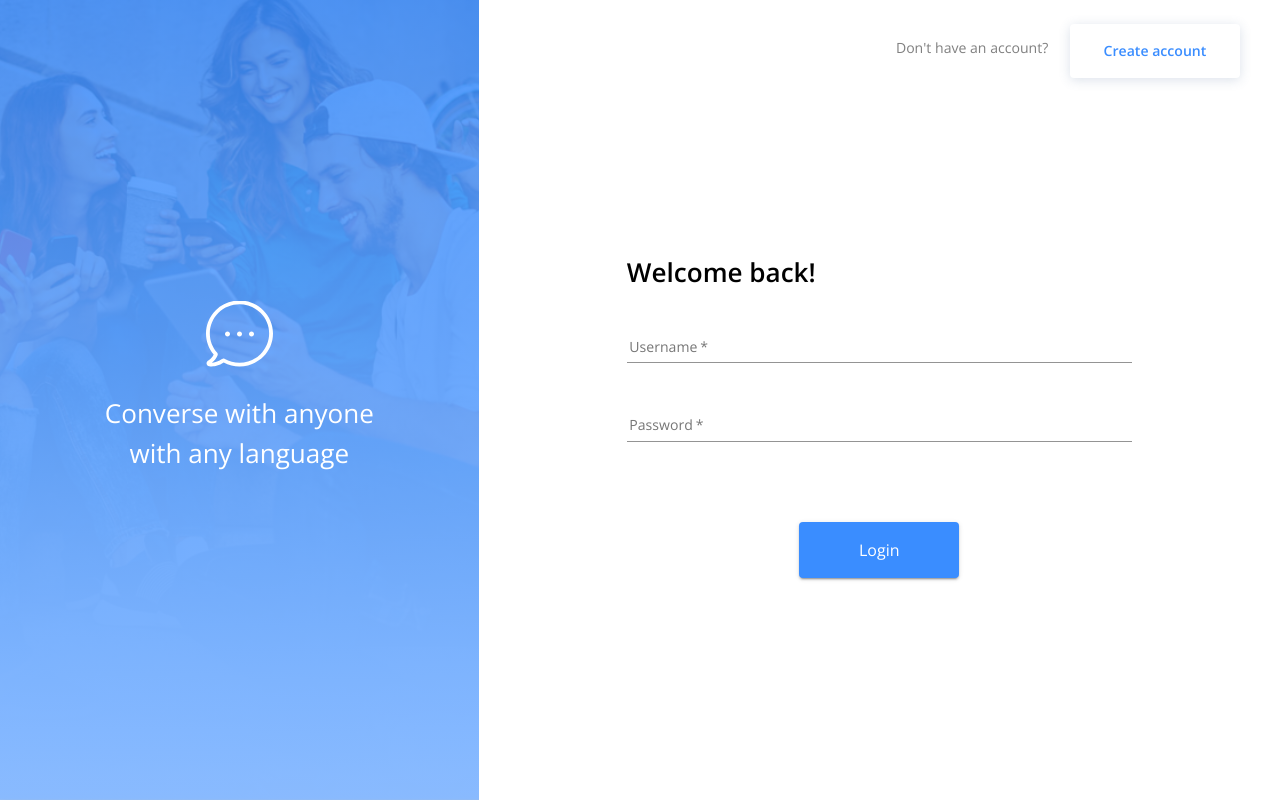
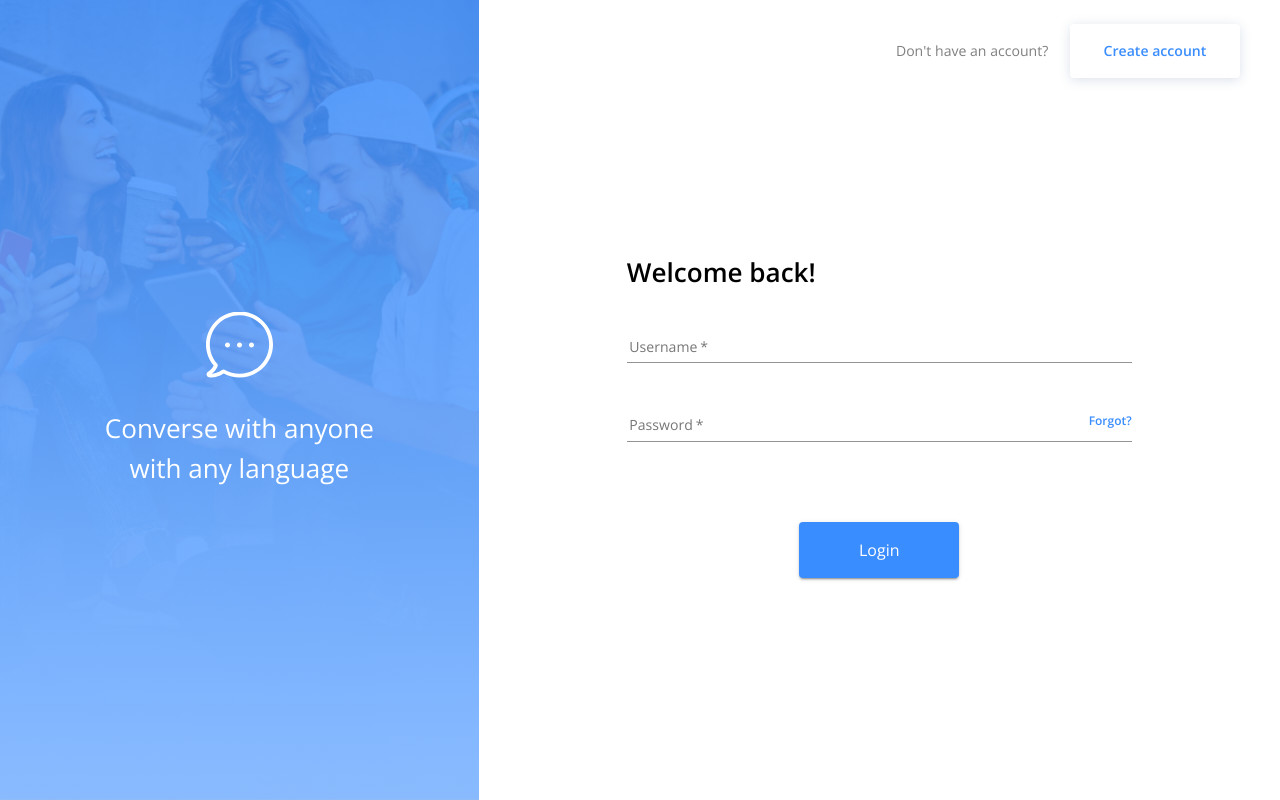
Before and after one commit to khzainulabidin/hatchways-project, a React (Create React App) app in the folder client/: page /login in a window 1280 px wide. Built offline with nearby package versions, Linux system fonts and the light colour scheme; no server answers.

Commit message:
Styling updated to makeStyles and forgot password option added #1

```diff
--- a/client/src/components/AccountPageBanner/AccountPageBanner.js
+++ b/client/src/components/AccountPageBanner/AccountPageBanner.js
@@ -1,24 +1,29 @@
-import styles from './AccountPageBanner.module.css';
+import {Box, Typography} from "@material-ui/core";
+import useAccountPageBannerStyles from "./AccountPageBanner.style";
 
 /*
 * Left sidebar of the Account (Login, Signup) pages
 * Takes icon and title as props
 * */
 
-const AccountPageBanner = ({icon, title}) => (
-    <div className={styles.accountPageBanner}>
-        <div className={styles.overlay}>
-            <img
-                className={styles.bannerIcon}
-                src={icon}
-                alt={'Banner icon'}
-            />
+const AccountPageBanner = ({icon, title}) => {
+    const classes = useAccountPageBannerStyles();
 
-            <p className={styles.bannerTitle}>
-                {title}
-            </p>
-        </div>
-    </div>
-)
+    return (
+        <Box classes={{ root: classes.accountPageBanner }}>
+            <Box classes={{ root: classes.overlay }}>
+                <img
+                    className={classes.bannerIcon}
+                    src={icon}
+                    alt={'Banner icon'}
+                />
+
+                <Typography classes={{ root: classes.bannerTitle }}>
+                    {title}
+                </Typography>
+            </Box>
+        </Box>
+    );
+}
 
 export default AccountPageBanner;
--- a/client/src/components/AccountPageBanner/AccountPageBanner.module.css
+++ /dev/null
@@ -1,39 +0,0 @@
-.accountPageBanner{
-    min-height: 100vh;
-    width: 100%;
-    background: url("../../assets/img/accountPageBanner-bg.png") center center no-repeat;
-    background-size: cover;
-}
-
-.overlay{
-    min-height: 100vh;
-    background: linear-gradient(to bottom, rgba(58, 141, 255, 0.85), rgba(134, 185, 255, 0.85));
-    display: flex;
-    flex-direction: column;
-    justify-content: center;
-    align-items: center;
-    padding: 0 18%;
-}
-
-.bannerIcon{
-    width: 67px;
-    height: 66px;
-    object-fit: cover;
-}
-
-.bannerTitle{
-    color: rgba(255, 255, 255, 1);
-    font-size: 1.63rem;
-    line-height: 40px;
-    text-align: center;
-}
-
-/*
-    Styling for devices with screen width less than 768px
-*/
-
-@media all and (max-width: 768px) {
-    .accountPageBanner{
-        display: none;
-    }
-}
--- /dev/null
+++ b/client/src/components/AccountPageBanner/AccountPageBanner.style.js
@@ -0,0 +1,41 @@
+import {makeStyles} from "@material-ui/core/styles";
+import banner_bg from "../../assets/img/accountPageBanner-bg.png";
+
+const useAccountPageBannerStyles = makeStyles(theme => ({
+    accountPageBanner: {
+        minHeight: '100vh',
+        width: '100%',
+        background: `url(${banner_bg}) center center no-repeat`,
+        backgroundSize: 'cover',
+
+        [theme.breakpoints.down('md')]: {
+            display: 'none',
+        },
+    },
+
+    overlay: {
+        minHeight: '100vh',
+        background: 'linear-gradient(to bottom, rgba(58, 141, 255, 0.85), rgba(134, 185, 255, 0.85))',
+        display: 'flex',
+        flexDirection: 'column',
+        justifyContent: 'center',
+        alignItems: 'center',
+        padding: '0 18%',
+    },
+
+    bannerIcon: {
+        width: '67px',
+        height: '66px',
+        objectFit: 'cover',
+    },
+
+    bannerTitle: {
+        color: 'rgba(255, 255, 255, 1)',
+        fontSize: '1.63rem',
+        lineHeight: '40px',
+        textAlign: 'center',
+        marginTop: '10%',
+    }
+}));
+
+export default useAccountPageBannerStyles;
--- a/client/src/pages/Account/Account.js
+++ b/client/src/pages/Account/Account.js
@@ -1,36 +1,42 @@
-import styles from './Account.module.css';
 import AccountPageBanner from "../../components/AccountPageBanner/AccountPageBanner";
 import chatBubble from "../../assets/svg/bubble.svg";
-import {Button} from "@material-ui/core";
+import {Box, Button, Typography} from "@material-ui/core";
+import useAccountStyles from "./Account.style";
 
 /*
 * Account pages template. Reusable for pages like login, signup
 * */
 
 const Account = ({alternateQuestion, alternateActionText, alternateAction, ...props}) => {
+    const classes = useAccountStyles();
+
     return (
-        <div className={styles.account}>
+        <Box classes={{ root: classes.account }}>
             <AccountPageBanner
                 icon={chatBubble}
                 title={'Converse with anyone with any language'}
             />
 
-            <div className={styles.container}>
-                <div className={styles.alternateOptionContainer}>
-                    <p className={styles.alternateOptionQuestion}>
+            <Box classes={{ root: classes.container }}>
+                <Box classes={{ root: classes.alternateOptionContainer }}>
+                    <Typography classes={{ root: classes.alternateOptionQuestion }}>
                         {alternateQuestion}
-                    </p>
+                    </Typography>
 
-                    <Button variant={'contained'} onClick={alternateAction}>
+                    <Button
+                        variant={'contained'}
+                        onClick={alternateAction}
+                        classes={{ root: classes.alternateOptionButton }}
+                    >
                         {alternateActionText}
                     </Button>
-                </div>
+                </Box>
 
-                <div className={styles.content}>
+                <Box classes={{ root: classes.content }}>
                     {props.children}
-                </div>
-            </div>
-        </div>
+                </Box>
+            </Box>
+        </Box>
     );
 }
 
--- a/client/src/pages/Account/Account.module.css
+++ /dev/null
@@ -1,114 +0,0 @@
-.account{
-    min-height: 100vh;
-    width: 100%;
-    display: grid;
-    grid-template-columns: 0.415fr 0.695fr;
-}
-
-.container{
-    padding: 3% 5%;
-}
-
-.alternateOptionContainer{
-    display: flex;
-    justify-content: flex-end;
-}
-
-.alternateOptionQuestion{
-    color: rgba(0, 0, 0, 0.5);
-    font-size: 0.88rem;
-    margin-right: 3%;
-}
-
-.alternateOptionContainer button{
-    background: rgba(255, 255, 255, 1);
-    box-shadow: 0 2px 12px rgba(74, 106, 149, 0.2);
-    color: rgba(58, 141, 255, 1);
-    font-size: 0.88rem;
-    width: 170px;
-    height: 54px;
-}
-
-.alternateOptionContainer button:hover{
-    background: rgba(255, 255, 255, 1);
-    box-shadow: 0 2px 20px rgba(74, 106, 149, 0.2);
-}
-
-.content{
-    height: 90%;
-    width: 100%;
-    display: flex;
-    flex-direction: column;
-    justify-content: center;
-    align-items: center;
-}
-
-.content h1{
-    font-size: 1.63rem;
-    margin: 0 0 5% 0;
-    text-align: left;
-}
-
-.content form{
-    width: 70%;
-    text-align: center;
-}
-
-.content form div{
-    margin-bottom: 2%;
-}
-
-.content form label{
-    margin: 0 0.5%;
-    font-size: 0.88rem;
-}
-
-.content form input{
-    font-size: 0.88rem;
-    padding: 2% 0.5% 1% 0.5%;
-}
-
-.content form button{
-    font-size: 1rem;
-    font-weight: 400;
-    margin-top: 10%;
-    width: 160px;
-    height: 56px;
-}
-
-/*
-    Styling for devices with screen width less than 768px
-*/
-
-@media all and (max-width: 768px) {
-    .account{
-        grid-template-columns: 1fr;
-    }
-
-    .container{
-        padding: 3%;
-    }
-
-    .alternateOptionQuestion{
-        font-size: 0.78rem;
-    }
-
-    .alternateOptionContainer button{
-        width: fit-content;
-        height: 40px;
-    }
-
-    .content form{
-        width: 90%;
-    }
-
-    .content form button{
-        width: 120px;
-        height: 40px;
-        font-size: 0.88rem;
-    }
-
-    .content h1{
-        font-size: 1.3rem;
-    }
-}
--- /dev/null
+++ b/client/src/pages/Account/Account.style.js
@@ -0,0 +1,115 @@
+import {makeStyles} from "@material-ui/core/styles";
+
+const useAccountStyles = makeStyles(theme => ({
+    account: {
+        minHeight: '100vh',
+        width: '100%',
+        display: 'grid',
+        gridTemplateColumns: '0.415fr 0.695fr',
+
+        [theme.breakpoints.down('md')]: {
+            gridTemplateColumns: '1fr',
+        },
+    },
+
+    container: {
+        padding: '3% 5%',
+
+        [theme.breakpoints.down('md')]: {
+            padding: '3%',
+        },
+    },
+
+    alternateOptionContainer: {
+        display: 'flex',
+        justifyContent: 'flex-end',
+        alignItems: 'center',
+    },
+
+    alternateOptionQuestion: {
+        color: 'rgba(0, 0, 0, 0.5)',
+        fontSize: '0.88rem',
+        marginRight: '3%',
+
+        [theme.breakpoints.down('md')]: {
+            fontSize: '0.78rem',
+        },
+    },
+
+    alternateOptionButton: {
+        background: 'rgba(255, 255, 255, 1)',
+        boxShadow: '0 2px 12px rgba(74, 106, 149, 0.2)',
+        color: 'rgba(58, 141, 255, 1)',
+        fontSize: '0.88rem',
+        width: '170px',
+        height: '54px',
+
+        '&:hover': {
+            background: 'rgba(255, 255, 255, 1)',
+            boxShadow: '0 2px 20px rgba(74, 106, 149, 0.2)',
+        },
+
+        [theme.breakpoints.down('md')]: {
+            width: 'fit-content',
+            height: '40px',
+        },
+    },
+
+    content: {
+        height: '90%',
+        width: '100%',
+        display: 'flex',
+        flexDirection: 'column',
+        justifyContent: 'center',
+        alignItems: 'center',
+
+        '& h1': {
+            fontSize: '1.63rem',
+            margin: '0 0 5% 0',
+            textAlign: 'left',
+
+            [theme.breakpoints.down('md')]: {
+                fontSize: '1.3rem',
+            },
+        },
+
+        '& form': {
+            width: '70%',
+            textAlign: 'center',
+
+            [theme.breakpoints.down('md')]: {
+                width: '90%',
+            },
+
+            '& div': {
+                marginBottom: '2%',
+            },
+
+            '& label': {
+                margin: '0 0.5%',
+                fontSize: '0.88rem',
+            },
+
+            '& input': {
+                fontSize: '0.88rem',
+                padding: '2% 0.5% 1% 0.5%',
+            },
+
+            '& button': {
+                fontSize: '1rem',
+                fontWeight: '400',
+                marginTop: '10%',
+                width: '160px',
+                height: '56px',
+
+                [theme.breakpoints.down('md')]: {
+                    width: '120px',
+                    height: '40px',
+                    fontSize: '0.88rem',
+                },
+            },
+        }
+    },
+}));
+
+export default useAccountStyles;
--- a/client/src/pages/Account/Login/Login.js
+++ b/client/src/pages/Account/Login/Login.js
@@ -4,9 +4,11 @@ import { connect } from "react-redux";
 import { login } from "../../../store/utils/thunkCreators";
 import Account from "../Account";
 import {handleInput} from "../../../utils/misc";
-import {Button, FormControl, TextField} from "@material-ui/core";
+import {Button, FormControl, InputAdornment, Link, TextField} from "@material-ui/core";
+import useLoginStyles from "./Login.style";
 
 const Login = (props) => {
+    const classes = useLoginStyles();
     const history = useHistory();
     const { user, login } = props;
 
@@ -56,6 +58,15 @@ const Login = (props) => {
                         name={"password"}
                         type={"password"}
                         inputProps={{ minLength: 6 }}
+                        InputProps={{ endAdornment: (
+                            <InputAdornment position="end">
+                                <Link
+                                    /*Path to be changed by forgot password page route path*/
+                                    onClick={() => history.push('/login')}
+                                    classes={{root: classes.forgotPasswordText}}
+                                >Forgot?</Link>
+                            </InputAdornment>
+                            )}}
                         value={inputs.password}
                         onChange={e => handleInput({ password: e.target.value }, setInputs)}
                         required
--- /dev/null
+++ b/client/src/pages/Account/Login/Login.style.js
@@ -0,0 +1,17 @@
+import {makeStyles} from "@material-ui/core/styles";
+
+const useLoginStyles = makeStyles(theme => ({
+    forgotPasswordText: {
+        color: theme.palette.primary.main,
+        fontSize: '0.75rem',
+        fontWeight: 'bold',
+        textDecoration: 'none',
+        cursor: 'pointer',
+
+        '&:hover': {
+            textDecoration: 'none',
+        }
+    }
+}));
+
+export default useLoginStyles;
--- a/client/src/pages/Account/Signup/Signup.js
+++ b/client/src/pages/Account/Signup/Signup.js
@@ -6,7 +6,7 @@ import Account from "../Account";
 import {handleInput} from "../../../utils/misc";
 import {Button, FormControl, TextField} from "@material-ui/core";
 
-const Login = (props) => {
+const Signup = (props) => {
     const history = useHistory();
     const { user, register } = props;
 
@@ -97,4 +97,4 @@ const mapDispatchToProps = (dispatch) => {
     };
 };
 
-export default connect(mapStateToProps, mapDispatchToProps)(Login);
+export default connect(mapStateToProps, mapDispatchToProps)(Signup);
```
